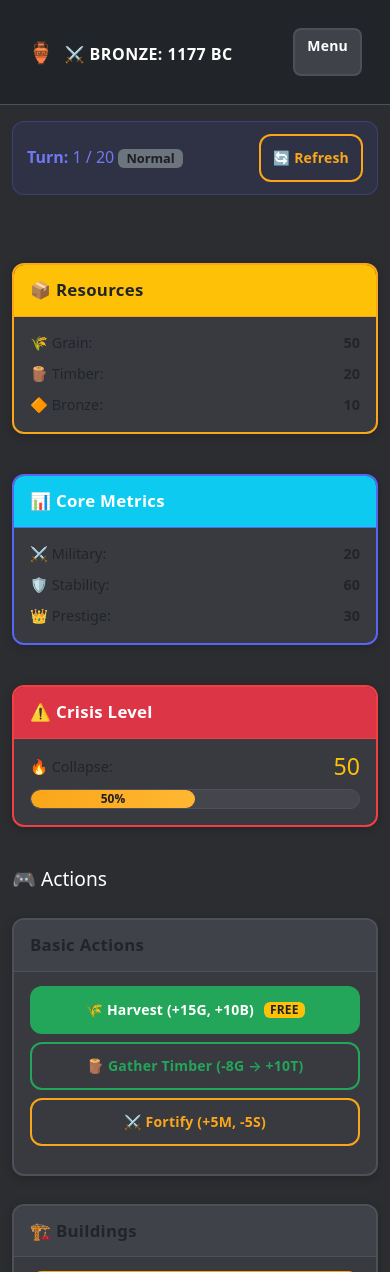
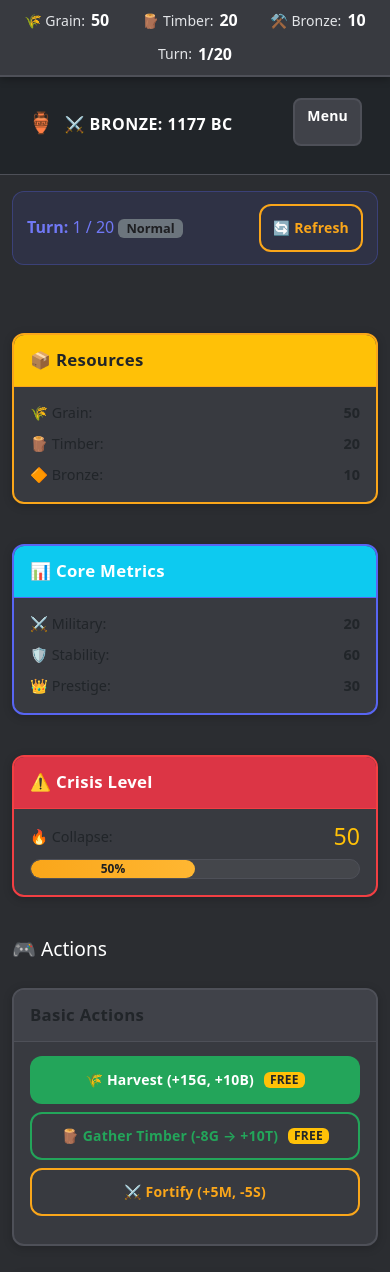
Before and after one commit to CalicoPantsDotCom/BRONZE1177BC, a Flask app: page /game in a window 390 px wide. Shown: the top 1272 px of the page. Run offline with Flask 3, Linux system fonts and the light colour scheme.

Commit message:
feat: v2.3 - smart turn system + sticky resource bar
Game Mechanics (Fixed):
- ONE FREE harvest/timber per turn
- Second harvest costs the paid action
- ONE paid action required per turn
- Turn auto-ends when BOTH are complete
- No more infinite action spam!

UI Improvements:
- Sticky resource bar at top (floats while scrolling)
- Shows: Grain, Timber, Bronze, Turn counter
- Dynamic badges on harvest buttons:
  * "FREE" when free harvest available
  * "Ends Turn" when using it as paid action
- Removed manual "End Turn" button (auto-ends now)
- Added turn status messages (what you need to do)
- Updated legend to explain new mechanics

QoL:
- Resources always visible while scrolling
- Clear feedback on what actions are left
- Can't accidentally end turn early
- Strategic choice: which action to spend

Mobile optimized: sticky bar responsive 320px-1440px

🤖 Generated with [Claude Code](https://claude.com/claude-code)

Co-Authored-By: Claude <noreply@anthropic.com>

```diff
--- a/bronze_flask/static/css/style.css
+++ b/bronze_flask/static/css/style.css
@@ -49,7 +49,7 @@ html {
 
 body {
   margin: 0;
-  padding: 0;
+  padding: 60px 0 0 0; /* Top padding for sticky bar */
   background: var(--bg);
   color: var(--text);
   font-family: var(--font);
@@ -654,3 +654,59 @@ h6 {
 .h-100 {
   height: 100%;
 }
+
+/* Sticky Resource Bar (v2.3) */
+.sticky-resources {
+  position: fixed;
+  top: 0;
+  left: 0;
+  right: 0;
+  background: var(--panel);
+  border-bottom: 2px solid var(--border);
+  padding: 8px 12px;
+  display: flex;
+  justify-content: space-around;
+  align-items: center;
+  z-index: 1000;
+  box-shadow: 0 2px 8px rgba(0,0,0,.3);
+  gap: 8px;
+  flex-wrap: wrap;
+}
+
+.resource-item {
+  display: flex;
+  align-items: center;
+  gap: 6px;
+  font-size: clamp(0.875rem, 2.5vw, 0.95rem);
+}
+
+.resource-label {
+  color: var(--muted);
+  font-weight: 500;
+}
+
+.resource-value {
+  color: var(--text);
+  font-weight: 700;
+  font-size: clamp(1rem, 3vw, 1.1rem);
+}
+
+.resource-item.turn-counter {
+  border-left: 2px solid var(--border);
+  padding-left: 12px;
+  margin-left: 8px;
+}
+
+@media (max-width: 640px) {
+  body {
+    padding-top: 70px;
+  }
+
+  .resource-item.turn-counter {
+    border-left: none;
+    padding-left: 0;
+    margin-left: 0;
+    width: 100%;
+    justify-content: center;
+  }
+}
--- a/bronze_flask/templates/game.html
+++ b/bronze_flask/templates/game.html
@@ -1,6 +1,26 @@
 {% extends "base.html" %}
 
 {% block content %}
+<!-- Sticky Resource Bar -->
+<div class="sticky-resources">
+    <div class="resource-item">
+        <span class="resource-label">🌾 Grain:</span>
+        <span class="resource-value">{{ game.grain }}</span>
+    </div>
+    <div class="resource-item">
+        <span class="resource-label">🪵 Timber:</span>
+        <span class="resource-value">{{ game.timber }}</span>
+    </div>
+    <div class="resource-item">
+        <span class="resource-label">⚒️ Bronze:</span>
+        <span class="resource-value">{{ game.bronze }}</span>
+    </div>
+    <div class="resource-item turn-counter">
+        <span class="resource-label">Turn:</span>
+        <span class="resource-value">{{ game.turn }}/{{ game.max_turns }}</span>
+    </div>
+</div>
+
 <div class="row">
     <!-- Game Status -->
     <div class="col-12 mb-3">
@@ -176,12 +196,22 @@
             <div class="card-body">
                 <form method="POST" action="{{ url_for('action', action_name='harvest') }}">
                     <button type="submit" class="btn btn-success btn-sm w-100 mb-2">
-                        🌾 Harvest (+15G, +10B) <span class="badge bg-warning text-dark">FREE</span>
+                        🌾 Harvest (+15G, +10B)
+                        {% if not game.has_used_free_harvest %}
+                        <span class="badge bg-warning text-dark">FREE</span>
+                        {% else %}
+                        <span class="badge bg-danger">Ends Turn</span>
+                        {% endif %}
                     </button>
                 </form>
                 <form method="POST" action="{{ url_for('action', action_name='gather_timber') }}">
                     <button type="submit" class="btn btn-outline-success btn-sm w-100 mb-2">
                         🪵 Gather Timber (-8G → +10T)
+                        {% if not game.has_used_free_harvest %}
+                        <span class="badge bg-warning text-dark">FREE</span>
+                        {% else %}
+                        <span class="badge bg-danger">Ends Turn</span>
+                        {% endif %}
                     </button>
                 </form>
                 <form method="POST" action="{{ url_for('action', action_name='fortify') }}">
@@ -290,17 +320,18 @@
     </div>
 </div>
 
-<!-- END TURN BUTTON -->
+<!-- Turn Info (Auto-ends when free harvest + paid action taken) -->
 <div class="row mt-4">
     <div class="col-12">
-        <form method="POST" action="{{ url_for('end_turn_route') }}">
-            <button type="submit" class="btn btn-warning btn-lg w-100 py-3">
-                ⏭️ <strong>END TURN {{ game.turn }}</strong> (Process Events & Advance)
-            </button>
-        </form>
-        <p class="text-center text-muted mt-2 mb-0">
-            <small>All end-of-turn income, events, and drift will be applied</small>
-        </p>
+        <div class="alert alert-info text-center">
+            {% if not game.has_used_free_harvest and not game.has_taken_paid_action %}
+                <strong>⏳ Turn {{ game.turn }}:</strong> Take ONE free harvest/timber, then ONE paid action
+            {% elif game.has_used_free_harvest and not game.has_taken_paid_action %}
+                <strong>⏳ Turn {{ game.turn }}:</strong> Free harvest used! Now take your paid action
+            {% elif not game.has_used_free_harvest and game.has_taken_paid_action %}
+                <strong>⏳ Turn {{ game.turn }}:</strong> Paid action done! Take your free harvest to end turn
+            {% endif %}
+        </div>
     </div>
 </div>
 
@@ -312,8 +343,8 @@
                 <small class="text-muted">
                     <strong>Legend:</strong>
                     G=Grain | T=Timber | B=Bronze | M=Military | S=Stability | P=Prestige |
-                    ✅=Built | <strong class="text-success">Harvest is FREE</strong> (doesn't end turn) |
-                    <strong class="text-warning">All other actions</strong> can be taken in same turn
+                    ✅=Built | <strong class="text-success">ONE FREE harvest/timber per turn</strong> |
+                    <strong class="text-warning">ONE paid action per turn</strong> | Turn auto-ends after BOTH
                 </small>
             </div>
         </div>
```
Also changed, not shown: bronze_flask/game_logic.py (+98 -25 lines), game_logic.py (+98 -25 lines), static/css/style.css (+57 -1 lines), templates/game.html (+43 -12 lines).
